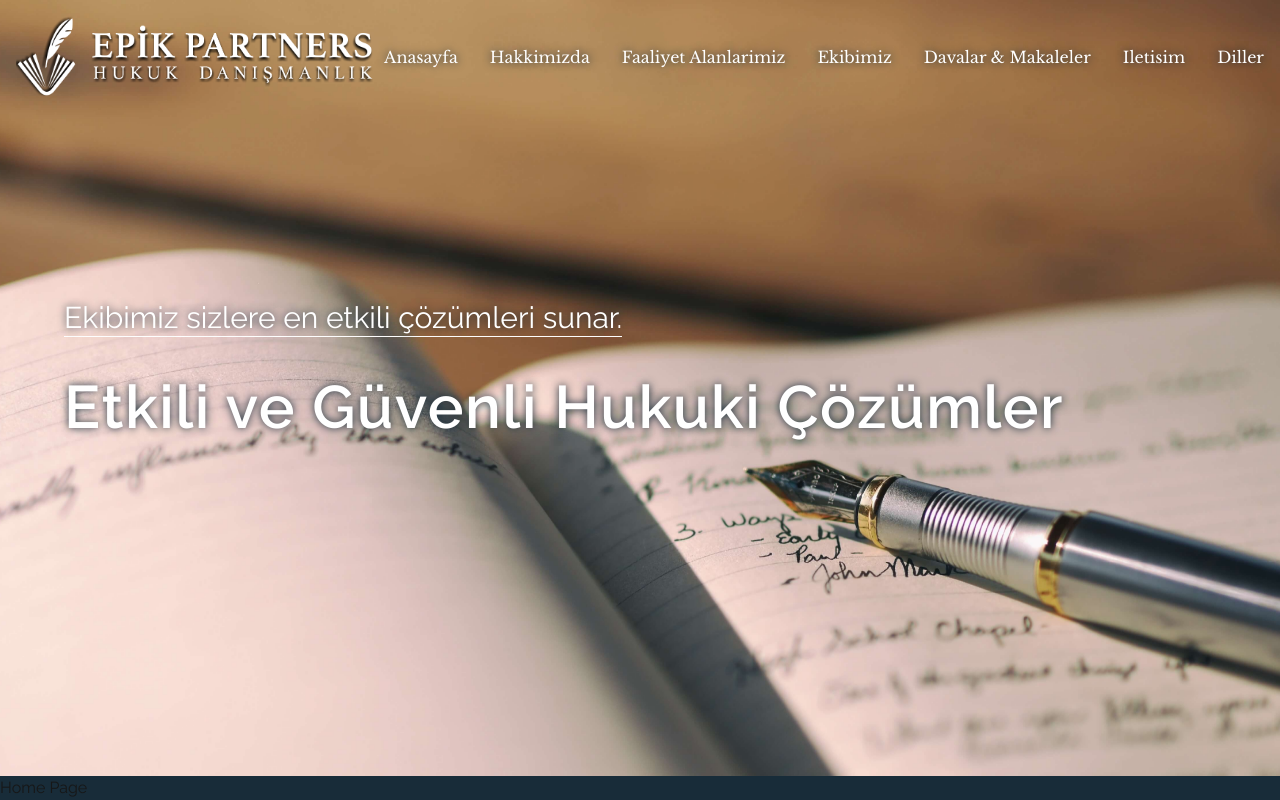
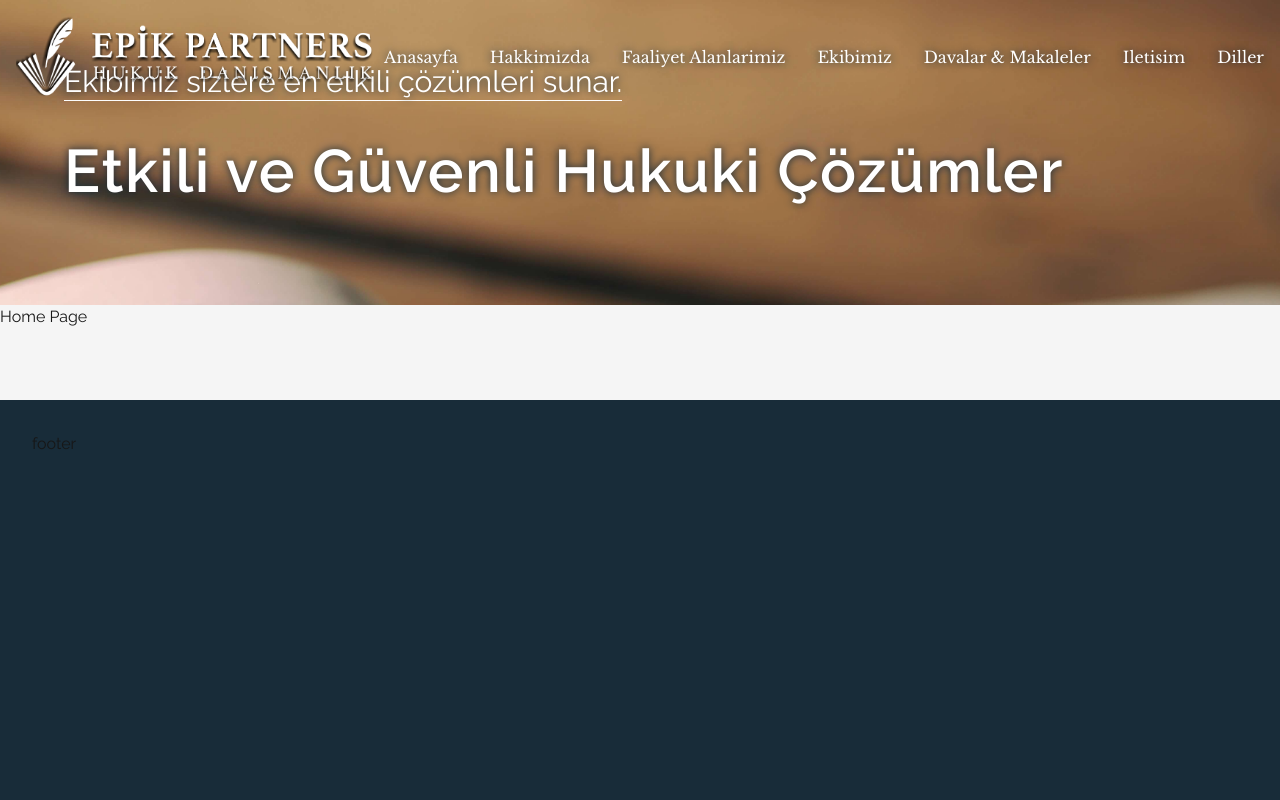
Before and after one commit to mrblgn/epik-partners-nextjs, a Next.js app: page / in a window 1280 px wide. Built offline with nearby package versions, Linux system fonts and the light colour scheme.

Commit message:
feat: layout u & google fonts

```diff
--- a/app/layout.tsx
+++ b/app/layout.tsx
@@ -26,9 +26,9 @@ export default function RootLayout({
 }>) {
   return (
     <html lang="en">
-      <body className={`${ralewaySans.variable} ${libreSerif.variable} antialiased font-body`}>
+      <body>
         <Header />
-        <main className="flex min-h-screen w-full max-w-3xl">{children}</main>
+        <main className="">{children}</main>
         <Footer />
       </body>
     </html>
```
